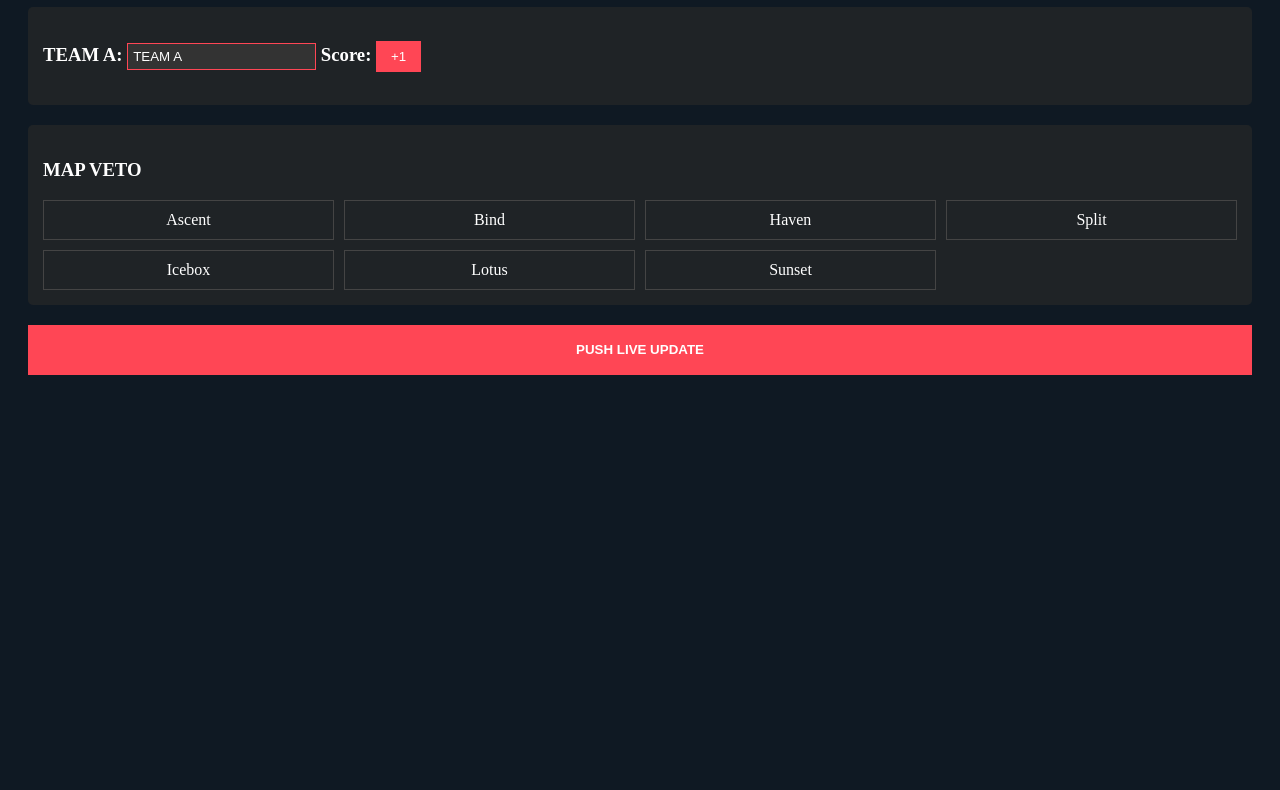
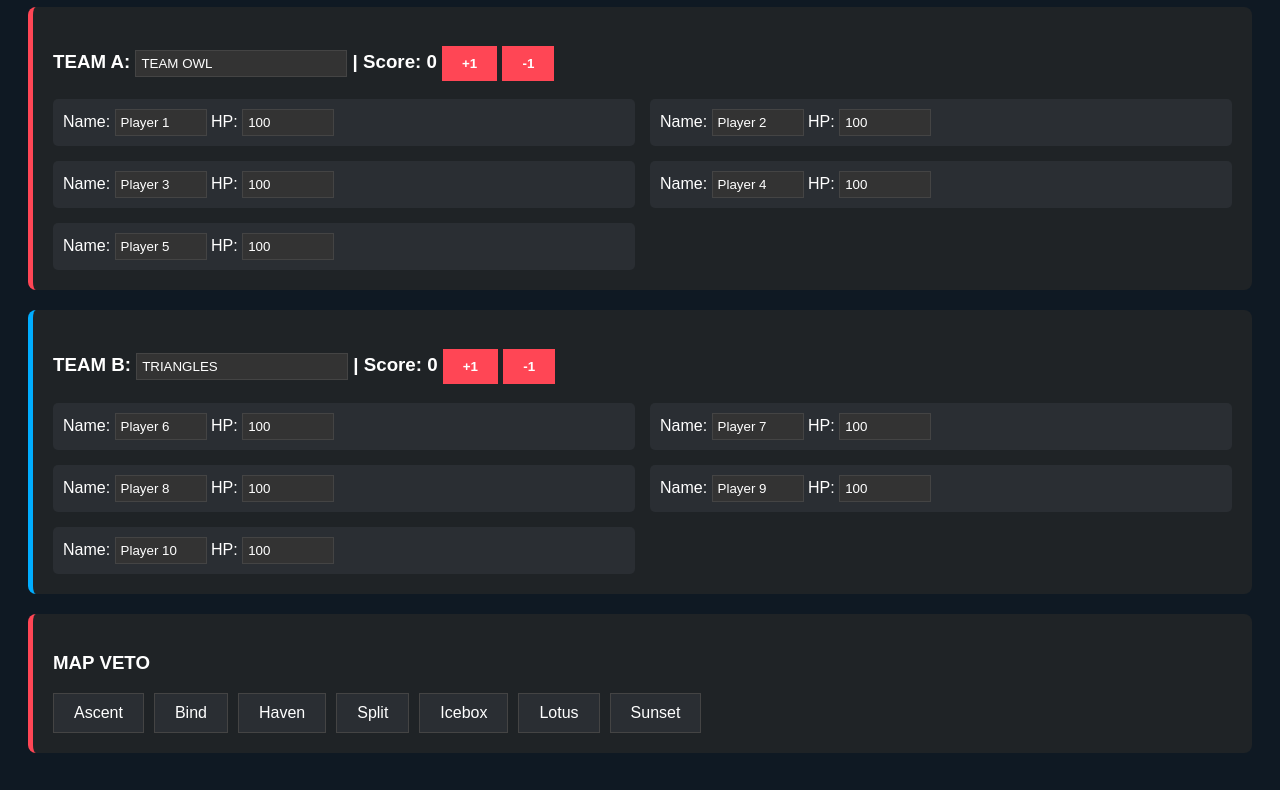
Before and after one commit to aweebaloch890/valorant-, a website: page admin.html in a window 1280 px wide. Shown: the part 101-891 px from the top of the page. Before the commit the page ends 800 px from the top, so only its background shows below. Drawn offline with Linux system fonts and the light colour scheme.

Commit message:
admin.html

```diff
--- a/admin.html
+++ b/admin.html
@@ -2,21 +2,35 @@
 <html>
 <head>
     <style>
-        body { background: #0f1923; color: white; padding: 20px; }
-        .card { background: #1f2326; padding: 15px; margin-bottom: 20px; border-radius: 5px; }
-        input { background: #333; color: white; border: 1px solid #ff4655; padding: 5px; }
-        button { background: #ff4655; color: white; border: none; padding: 8px 15px; cursor: pointer; }
-        .map-grid { display: grid; grid-template-columns: repeat(4, 1fr); gap: 10px; }
-        .map-box { padding: 10px; border: 1px solid #444; text-align: center; cursor: pointer; }
-        .picked { background: green; }
+        body { background: #0f1923; color: white; font-family: sans-serif; padding: 20px; }
+        .card { background: #1f2326; padding: 20px; margin-bottom: 20px; border-radius: 8px; border-left: 5px solid #ff4655; }
+        .player-grid { display: grid; grid-template-columns: 1fr 1fr; gap: 15px; margin-top: 10px; }
+        .player-control { background: #2a2e33; padding: 10px; border-radius: 5px; }
+        input { background: #333; color: white; border: 1px solid #444; padding: 5px; width: 80px; }
+        .map-grid { display: flex; flex-wrap: wrap; gap: 10px; margin-top: 10px; }
+        .map-box { padding: 10px 20px; border: 1px solid #444; cursor: pointer; background: #2a2e33; transition: 0.3s; }
+        .picked { background: #4CAF50; border-color: #fff; }
+        button { background: #ff4655; color: white; border: none; padding: 10px 20px; cursor: pointer; font-weight: bold; text-transform: uppercase; }
+        .push-btn { width: 100%; height: 60px; font-size: 20px; margin-top: 20px; background: #ff4655; }
     </style>
 </head>
 <body>
-    <h1>VCT ADMIN PANEL</h1>
+    <h1>VCT PRO ADMIN PANEL</h1>
 
     <div class="card">
-        <h3>TEAM A: <input id="tAn" value="TEAM A"> Score: <button onclick="changeScore('A', 1)">+1</button></h3>
-        <div id="pListA"></div>
+        <h3>TEAM A: <input id="tAn" value="TEAM OWL" style="width:200px;"> | Score: <span id="sA_val">0</span>
+            <button onclick="changeScore('A', 1)">+1</button> <button onclick="changeScore('A', -1)">-1</button>
+        </h3>
+        <div class="player-grid" id="pListA">
+            </div>
+    </div>
+
+    <div class="card" style="border-left-color: #00adff;">
+        <h3>TEAM B: <input id="tBn" value="TRIANGLES" style="width:200px;"> | Score: <span id="sB_val">0</span>
+            <button onclick="changeScore('B', 1)">+1</button> <button onclick="changeScore('B', -1)">-1</button>
+        </h3>
+        <div class="player-grid" id="pListB">
+            </div>
     </div>
 
     <div class="card">
@@ -24,41 +38,82 @@
         <div class="map-grid" id="mapGrid"></div>
     </div>
 
-    <button style="width:100%; height:50px; font-weight:bold;" onclick="saveAll()">PUSH LIVE UPDATE</button>
+    <button class="push-btn" onclick="saveAll()">PUSH LIVE UPDATE</button>
 
     <script>
         let matchData = {
-            teamA: { name: "TEAM A", score: 0, players: [{name: "Player 1", hp: 100}, {name: "Player 2", hp: 100}] },
-            teamB: { name: "TEAM B", score: 0, players: [{name: "Player 6", hp: 100}] },
+            teamA: { name: "TEAM OWL", score: 0, players: [] },
+            teamB: { name: "TRIANGLES", score: 0, players: [] },
             maps: [],
             current_round: 1
         };
 
+        // Initialize 5 players for each team
+        for(let i=1; i<=5; i++) {
+            matchData.teamA.players.push({ name: "Player "+i, hp: 100 });
+            matchData.teamB.players.push({ name: "Player "+(i+5), hp: 100 });
+        }
+
+        function renderPlayers() {
+            const listA = document.getElementById('pListA');
+            const listB = document.getElementById('pListB');
+            listA.innerHTML = ''; listB.innerHTML = '';
+
+            matchData.teamA.players.forEach((p, index) => {
+                listA.innerHTML += `<div class="player-control">
+                    Name: <input value="${p.name}" onchange="matchData.teamA.players[${index}].name=this.value">
+                    HP: <input type="number" value="${p.hp}" onchange="matchData.teamA.players[${index}].hp=this.value">
+                </div>`;
+            });
+
+            matchData.teamB.players.forEach((p, index) => {
+                listB.innerHTML += `<div class="player-control">
+                    Name: <input value="${p.name}" onchange="matchData.teamB.players[${index}].name=this.value">
+                    HP: <input type="number" value="${p.hp}" onchange="matchData.teamB.players[${index}].hp=this.value">
+                </div>`;
+            });
+        }
+
         const mapsList = ["Ascent", "Bind", "Haven", "Split", "Icebox", "Lotus", "Sunset"];
-
-        function init() {
+        function initMaps() {
             let grid = document.getElementById('mapGrid');
             mapsList.forEach(m => {
-                grid.innerHTML += `<div class="map-box" onclick="this.classList.toggle('picked')">${m}</div>`;
+                grid.innerHTML += `<div class="map-box" onclick="toggleMap(this, '${m}')">${m}</div>`;
             });
+        }
+
+        function toggleMap(el, mapName) {
+            el.classList.toggle('picked');
+            if(el.classList.contains('picked')) matchData.maps.push(mapName);
+            else matchData.maps = matchData.maps.filter(m => m !== mapName);
+        }
+
+        function changeScore(team, val) {
+            if(team === 'A') {
+                matchData.teamA.score += val;
+                document.getElementById('sA_val').innerText = matchData.teamA.score;
+            } else {
+                matchData.teamB.score += val;
+                document.getElementById('sB_val').innerText = matchData.teamB.score;
+            }
         }
 
         async function saveAll() {
             matchData.teamA.name = document.getElementById('tAn').value;
-            await fetch('/api/match', {
+            matchData.teamB.name = document.getElementById('tBn').value;
+
+            const response = await fetch('/api/match', {
                 method: 'POST',
                 headers: {'Content-Type': 'application/json'},
                 body: JSON.stringify(matchData)
             });
-            alert("Live!");
+
+            if(response.ok) alert("Data Pushed to MySQL Successfully!");
+            else alert("Error pushing data.");
         }
 
-        function changeScore(team, val) {
-            if(team === 'A') matchData.teamA.score += val;
-            saveAll();
-        }
-
-        init();
+        renderPlayers();
+        initMaps();
     </script>
 </body>
 </html>
```
